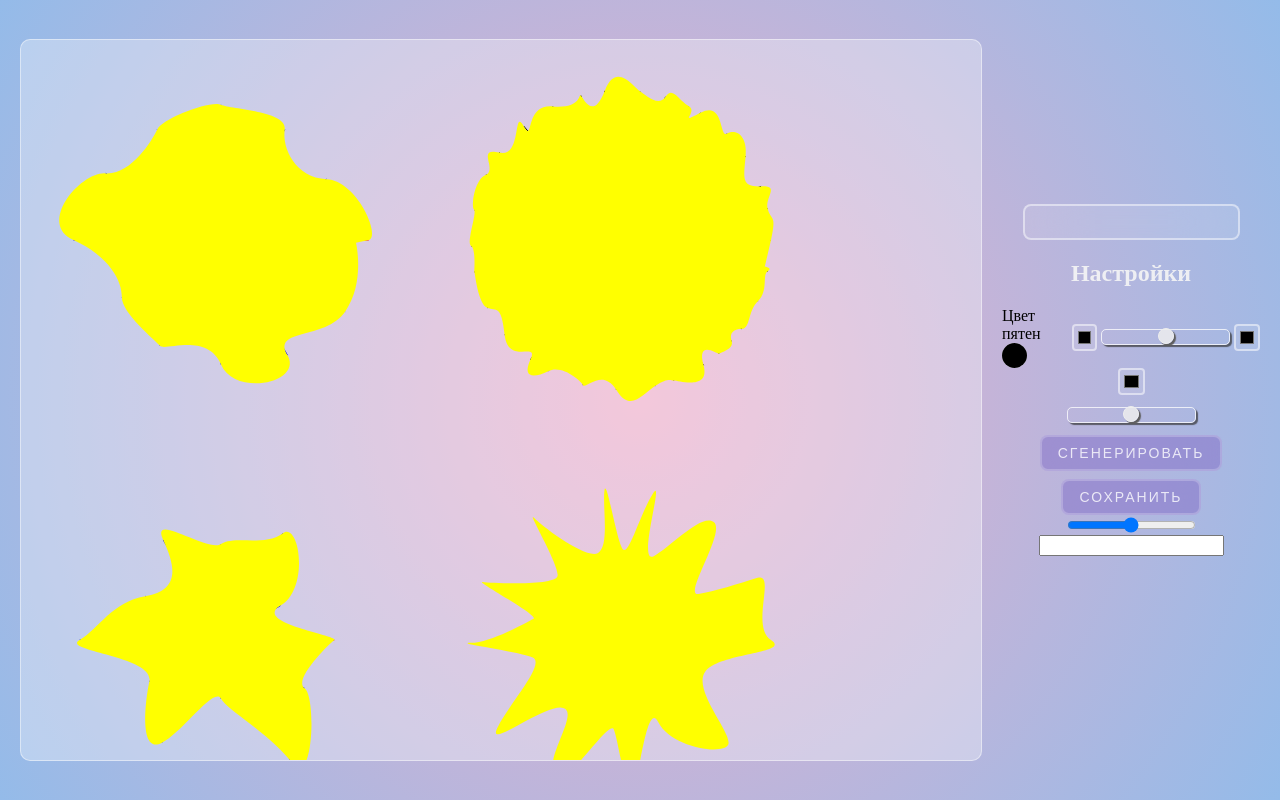
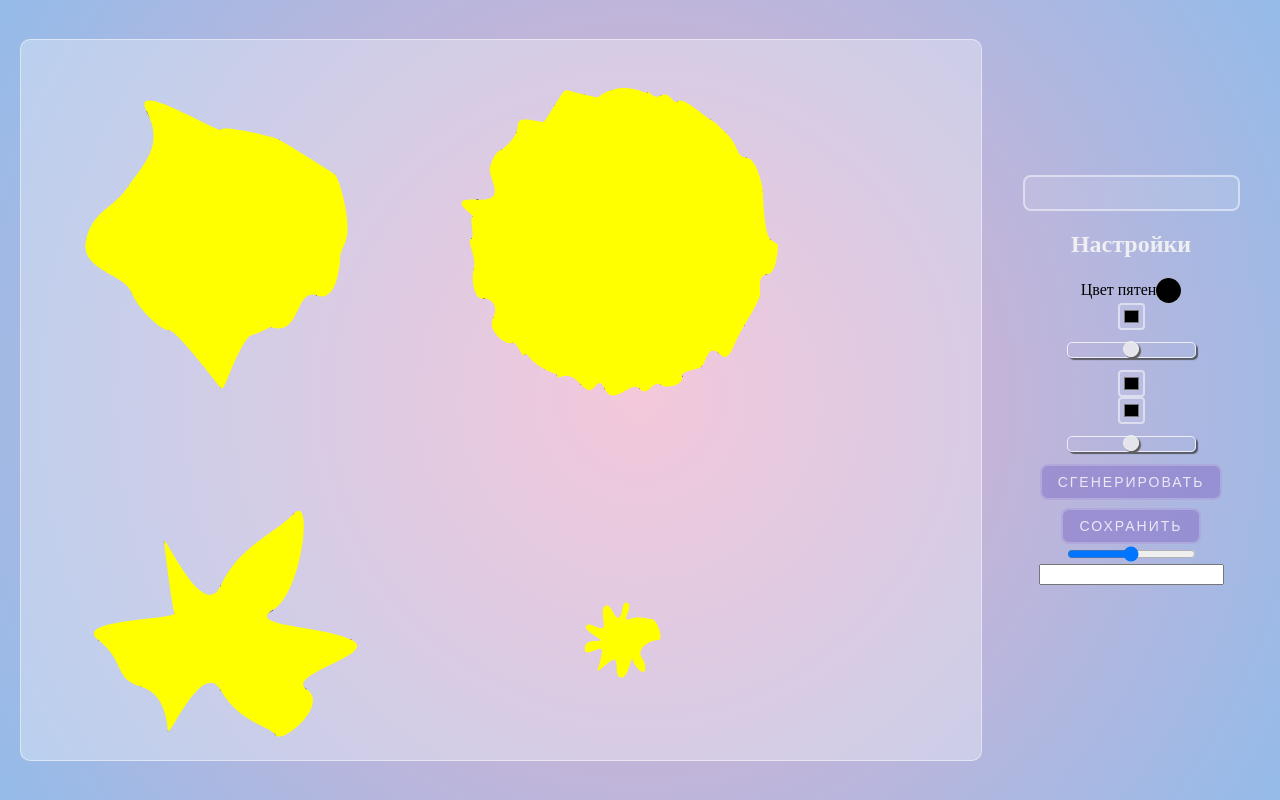
Before and after one commit to LazySelkie/SpotsGenerator, a Nuxt app: page / in a window 1280 px wide. Built offline with nearby package versions, Linux system fonts and the light colour scheme.

Commit message:
inputs style

```diff
--- a/components/SInput.vue
+++ b/components/SInput.vue
@@ -34,6 +34,9 @@ const inputId = useId();
 
 <style lang="scss">
 .spot-input-wrapper {
+  display: flex;
+  align-items: center;
+
   input {
 
   }
--- a/components/SInputColor.vue
+++ b/components/SInputColor.vue
@@ -3,7 +3,7 @@
     <s-input
 			type="color"
 			:label="props.label"
-			:value="color"
+			:value="props.color"
 			@input="v => emits('input', v)"
 		/>
   </div>
@@ -24,23 +24,6 @@ const props = defineProps({
 </script>
 
 <style lang='scss'>
-// .spot-input-color-wrapper {
-//   input[type="color"] {
-//     /* width: 10px; */
-//     /* height: 10px; */
-//     /* display: inline-block; */
-//     appearance: none;
-//     /* block-size: unset; */
-//     background-color: unset;
-//     box-sizing: unset;
-//     /* padding: 0; */
-//     margin: 0;
-//     border: unset;
-//     border-radius: 100%;
-//     inline-size: 20px;
-//   }
-// }
-
 .spot-input-color-wrapper .input-wrapper {
   width: 25px;
   height: 25px;
--- /dev/null
+++ b/components/SInputRange.vue
@@ -0,0 +1,34 @@
+<template>
+  <div class="spot-input-range-wrapper">
+    <s-input
+			type="range"
+			:label="props.label"
+			:value="props.range"
+			@input="v => emits('input', v)"
+		/>
+  </div>
+</template>
+
+<script setup lang='ts'>
+const emits = defineEmits(['input']);
+const props = defineProps({
+	label: {
+		type: String,
+    default: '',
+	},
+	range: {
+		type: String,
+    default: '0',
+	}
+});
+</script>
+
+<style lang='scss'>
+.spot-input-range-wrapper .input-wrapper {
+
+	input[type="range"] {
+
+	}
+}
+
+</style>
--- a/components/SpotCanvas.vue
+++ b/components/SpotCanvas.vue
@@ -48,8 +48,8 @@ const render = () => {
   let spot4: Spot = {
     color: 'yellow', // примеры: 'yellow', 'rgba(255, 99, 71, 0.3)'
     countRay: 12,
-    circleRadius: 100,
-    center: {x: 600, y: 600},
+    circleRadius: 25,
+    center: { x: 600, y: 600 },
   };
   createSpot4(spot4);
 };
@@ -276,7 +276,7 @@ const createSpot4 = (spot: Spot) => {
 
   ctx.value.strokeStyle = 'black';
 
-  const maxDeltaAngle = 20;
+  const maxDeltaAngle = 30;
   let fullCircleAngle = 0;
 
   let pointStart: Point = {
--- a/pages/index.vue
+++ b/pages/index.vue
@@ -6,7 +6,10 @@
       <input class="glass-text-input" type="text">
 
       <h2> Настройки </h2>
-      <div style="display: flex; align-items: center;">
+      <div
+        class="spot-sidebar-settings"
+        style="display: flex; align-items: center;"
+        >
         <s-input-color
           label="Цвет пятен"
           @input=""
@@ -111,6 +114,11 @@ canvas {
   flex-direction: column;
   align-items: center;
   justify-content: center;
+
+  .spot-sidebar-settings {
+    display: flex;
+    flex-direction: column;
+  }
 }
 h2 {
   // color: rgba(0, 0, 0, 0.721);
```
